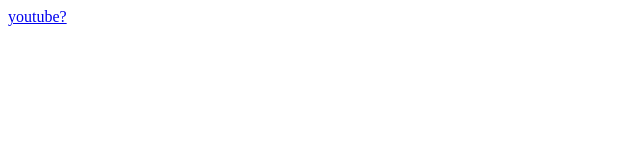
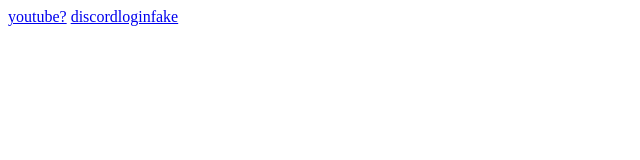
Before and after one commit to huggywuggyMaster/mythinkprivTE, a plain HTML site: page spass/scripts/index.html in a window 1280 px wide. Shown: the whole page, without its empty margins (0-640 px from the left). Drawn offline with Linux system fonts and the light colour scheme.

Commit message:
Update index.html

```diff
--- a/spass/scripts/index.html
+++ b/spass/scripts/index.html
@@ -1 +1,2 @@
     <a href="https://huggywuggymaster.github.io/mythinkprivTE/spass/scripts/youtube.html">youtube?</a>
+<a href="https://huggywuggymaster.github.io/mythinkprivTE/spass/scripts/discordlogin.html">discordloginfake</a>
```
